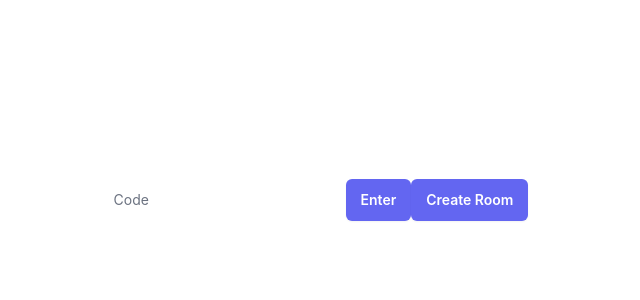
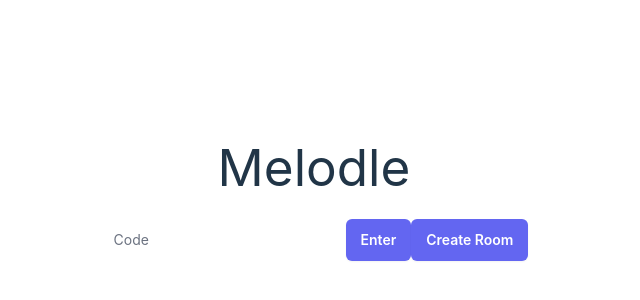
Before and after one commit to lczm/melodle, a React (Vite) app in the folder frontend/: page / in a window 1280 px wide. Shown: the part 200-500 px from the top of the page, without its empty margins (326-966 px from the left). Built offline with nearby package versions, Linux system fonts and the light colour scheme; no server answers.

Commit message:
melodle heading

```diff
--- a/frontend/src/Home.tsx
+++ b/frontend/src/Home.tsx
@@ -27,6 +27,8 @@ function Home() {
     }
   }
   return <>
+              <h1>Melodle</h1>
+              <br></br>
               <input
                 id="code"
                 required
```
